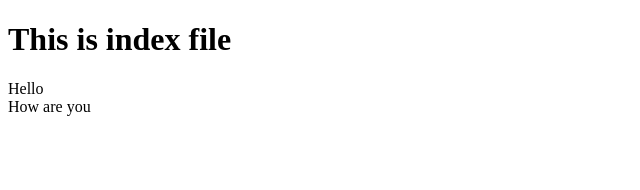
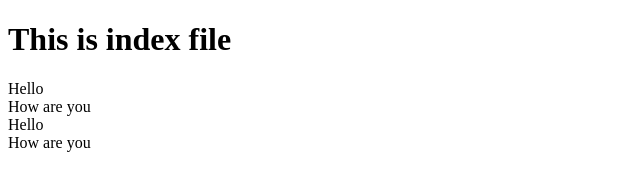
Before and after one commit to HemangFasra/git-pretice, a plain HTML site: page index.html in a window 1280 px wide. Shown: the whole page, without its empty margins (0-640 px from the left). Drawn offline with Linux system fonts and the light colour scheme.

Commit message:
add content in index

```diff
--- a/index.html
+++ b/index.html
@@ -13,5 +13,11 @@
             <div class="col-md-6">How are you</div>
         </div>
     </div>
+    <div class="container">
+        <div class="row">
+            <div class="col-md-6">Hello</div>
+            <div class="col-md-6">How are you</div>
+        </div>
+    </div>
 </body>
 </html>
```
